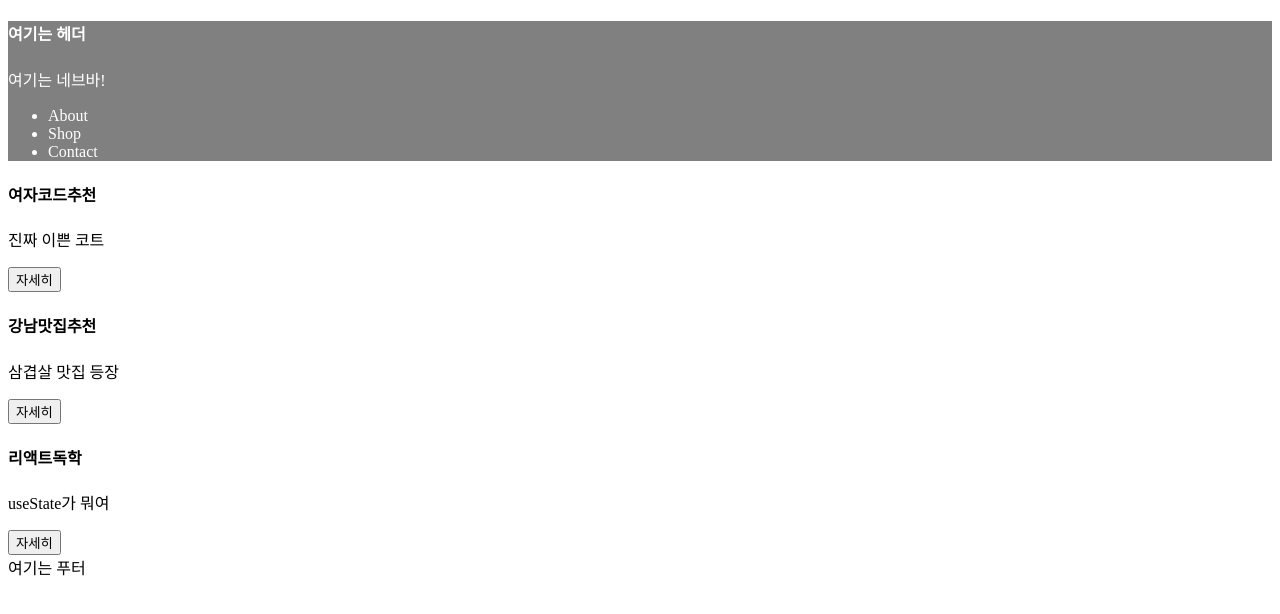
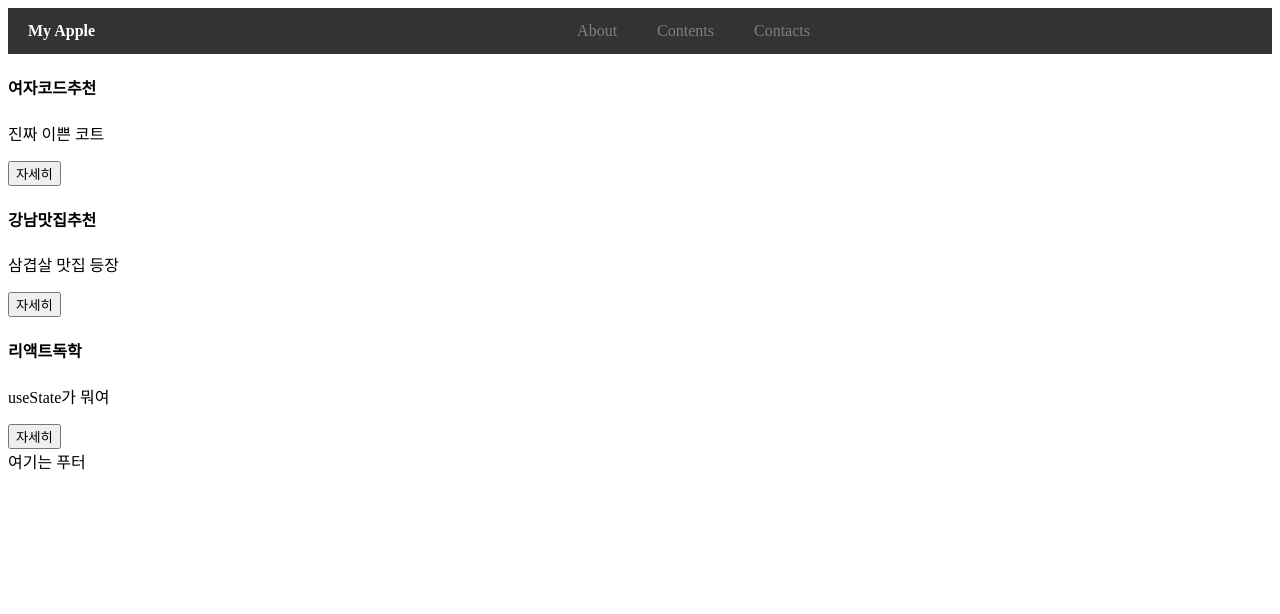
Before and after one commit to aaronktaey/myapple, a React (Create React App) app: page / in a window 1280 px wide. Shown: the top 614 px of the page. Built offline with nearby package versions, Linux system fonts and the light colour scheme.

Commit message:
네브바 컴포넌트

```diff
--- a/src/App.js
+++ b/src/App.js
@@ -1,5 +1,6 @@
 import { useState } from "react";
 import styled from "styled-components";
+import Nav from "./Nav";
 
 const StyledDiv = styled.div`
   background-color: grey;
@@ -13,19 +14,7 @@ function App() {
 
   return (
     <div className="App">
-      <StyledDiv className="Header">
-        <h4>여기는 헤더</h4>
-        <div className="Navbar">
-          <nav>
-            여기는 네브바!
-            <ul>
-              <li>About</li>
-              <li>Shop</li>
-              <li>Contact</li>
-            </ul>
-          </nav>
-        </div>
-      </StyledDiv>
+      <Nav/>
       <div className="Contents">
         <h4>{글제목[0]}</h4>
         <p>진짜 이쁜 코트</p>
--- /dev/null
+++ b/src/Nav.css
@@ -0,0 +1,44 @@
+ul {
+    list-style-type: none;
+    margin: 0;
+    padding: 0;
+    overflow: hidden;
+    background-color: #333;
+    display: flex;
+    justify-content: center;
+    align-items: center;
+    height: 100%;
+  }
+
+  li {
+    float: left;
+  }
+
+  li a {
+    display: block;
+    color: grey;
+    text-align: center;
+    padding: 14px 20px;
+    text-decoration: none;
+  }
+
+  span {
+    background-color: #333;
+    font-weight: bold;
+    float: left;
+    color: white;
+    padding: 14px 20px;
+    text-decoration: none;
+  }
+
+  span a{
+    color: White;
+    text-decoration: none;
+  }
+
+
+  /* Change the link color to #111 (black) on hover */
+  li a:hover {
+    background-color: #111;
+    color: white;
+  }
--- /dev/null
+++ b/src/Nav.js
@@ -0,0 +1,18 @@
+import "./Nav.css"
+
+function Nav() {
+  return (
+    <div>
+      <nav className="Navs">
+          <span><a href="">My Apple</a></span>
+        <ul>
+          <li><a href="#about">About</a></li>
+          <li><a href="#contents">Contents</a></li>
+          <li><a href="#contacts">Contacts</a></li>
+        </ul>
+      </nav>
+    </div>
+  );
+}
+
+export default Nav;
```
